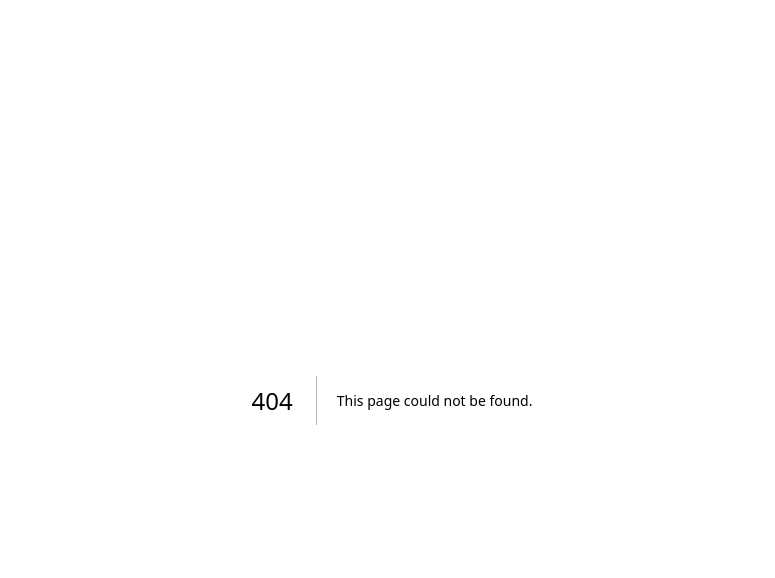
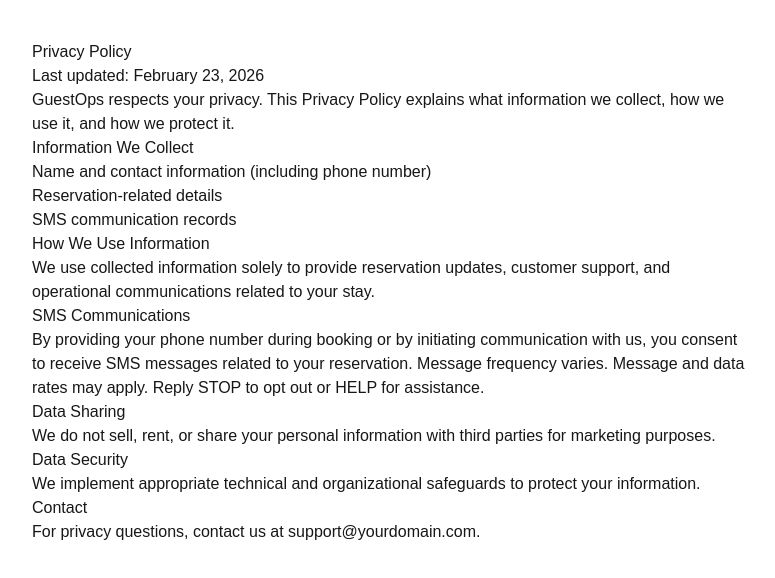
Before and after one commit to GuestOps-dev/guestops-web, a Next.js app: page /privacy in a window 1280 px wide. Before the commit this address had no page. Shown: the top 578 px of the page, without its empty margins (248-1023 px from the left). Built offline with nearby package versions, Linux system fonts and the light colour scheme.

Commit message:
Add privacy and SMS terms pages

```diff
--- /dev/null
+++ b/app/privacy/page.tsx
@@ -0,0 +1,52 @@
+export default function PrivacyPolicy() {
+  return (
+    <main style={{ padding: 40, maxWidth: 800, margin: "0 auto" }}>
+      <h1>Privacy Policy</h1>
+
+      <p>Last updated: February 23, 2026</p>
+
+      <p>
+        GuestOps respects your privacy. This Privacy Policy explains what
+        information we collect, how we use it, and how we protect it.
+      </p>
+
+      <h2>Information We Collect</h2>
+      <ul>
+        <li>Name and contact information (including phone number)</li>
+        <li>Reservation-related details</li>
+        <li>SMS communication records</li>
+      </ul>
+
+      <h2>How We Use Information</h2>
+      <p>
+        We use collected information solely to provide reservation updates,
+        customer support, and operational communications related to your stay.
+      </p>
+
+      <h2>SMS Communications</h2>
+      <p>
+        By providing your phone number during booking or by initiating
+        communication with us, you consent to receive SMS messages related to
+        your reservation. Message frequency varies. Message and data rates may apply.
+        Reply STOP to opt out or HELP for assistance.
+      </p>
+
+      <h2>Data Sharing</h2>
+      <p>
+        We do not sell, rent, or share your personal information with third
+        parties for marketing purposes.
+      </p>
+
+      <h2>Data Security</h2>
+      <p>
+        We implement appropriate technical and organizational safeguards to
+        protect your information.
+      </p>
+
+      <h2>Contact</h2>
+      <p>
+        For privacy questions, contact us at support@yourdomain.com.
+      </p>
+    </main>
+  );
+}
--- /dev/null
+++ b/app/sms-terms/page.tsx
@@ -0,0 +1,35 @@
+export default function SmsTerms() {
+  return (
+    <main style={{ padding: 40, maxWidth: 800, margin: "0 auto" }}>
+      <h1>SMS Terms & Conditions</h1>
+
+      <p>
+        By providing your mobile number and opting in, you agree to receive
+        SMS messages from GuestOps related to reservation updates,
+        customer support, and operational notifications.
+      </p>
+
+      <h2>Message Frequency</h2>
+      <p>
+        Message frequency varies depending on your reservation activity
+        and inquiries.
+      </p>
+
+      <h2>Message & Data Rates</h2>
+      <p>
+        Message and data rates may apply according to your mobile carrier plan.
+      </p>
+
+      <h2>Opt-Out Instructions</h2>
+      <p>
+        You may opt out at any time by replying STOP. For assistance,
+        reply HELP.
+      </p>
+
+      <h2>Support</h2>
+      <p>
+        For support, contact support@yourdomain.com.
+      </p>
+    </main>
+  );
+}
```
